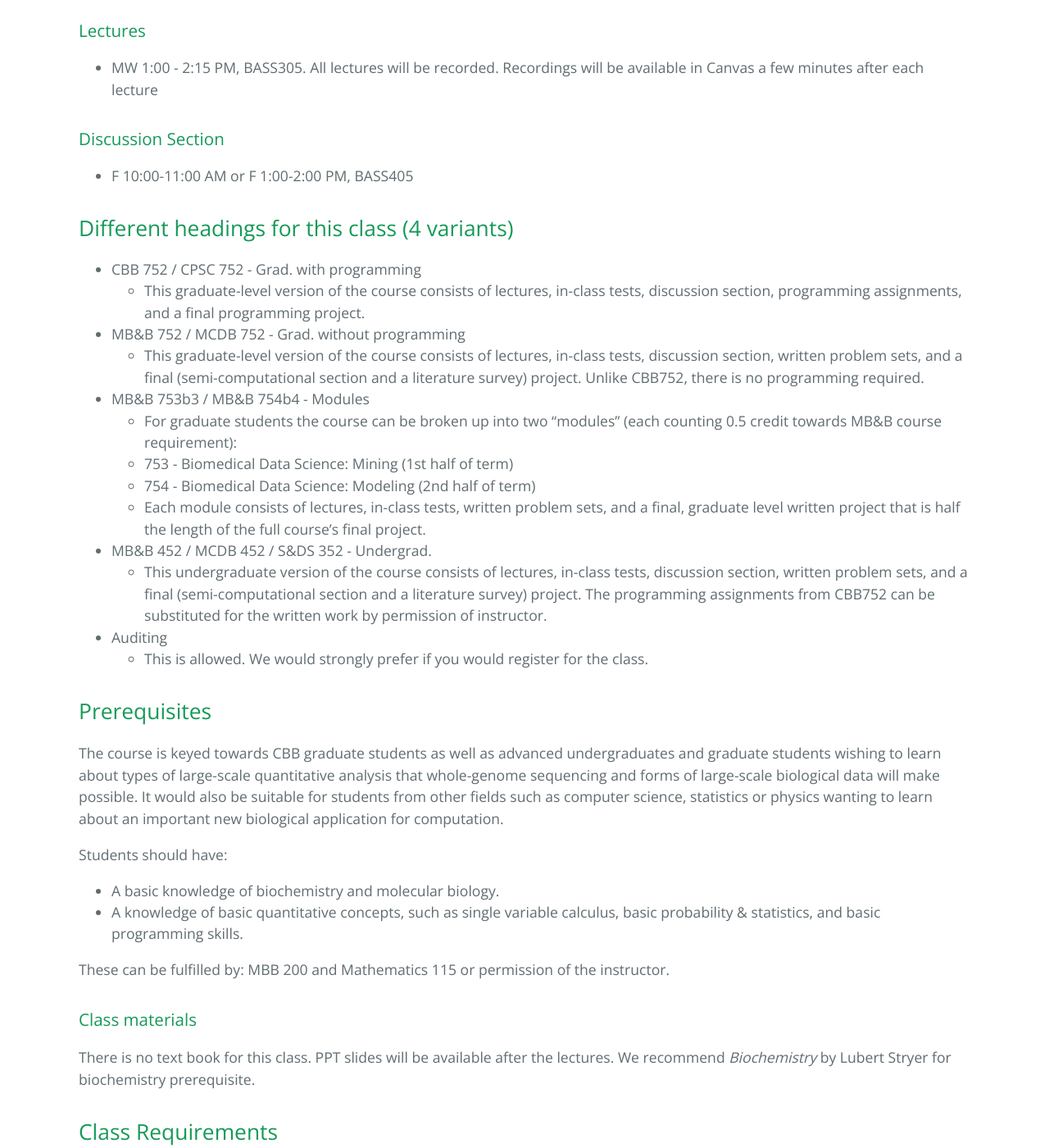
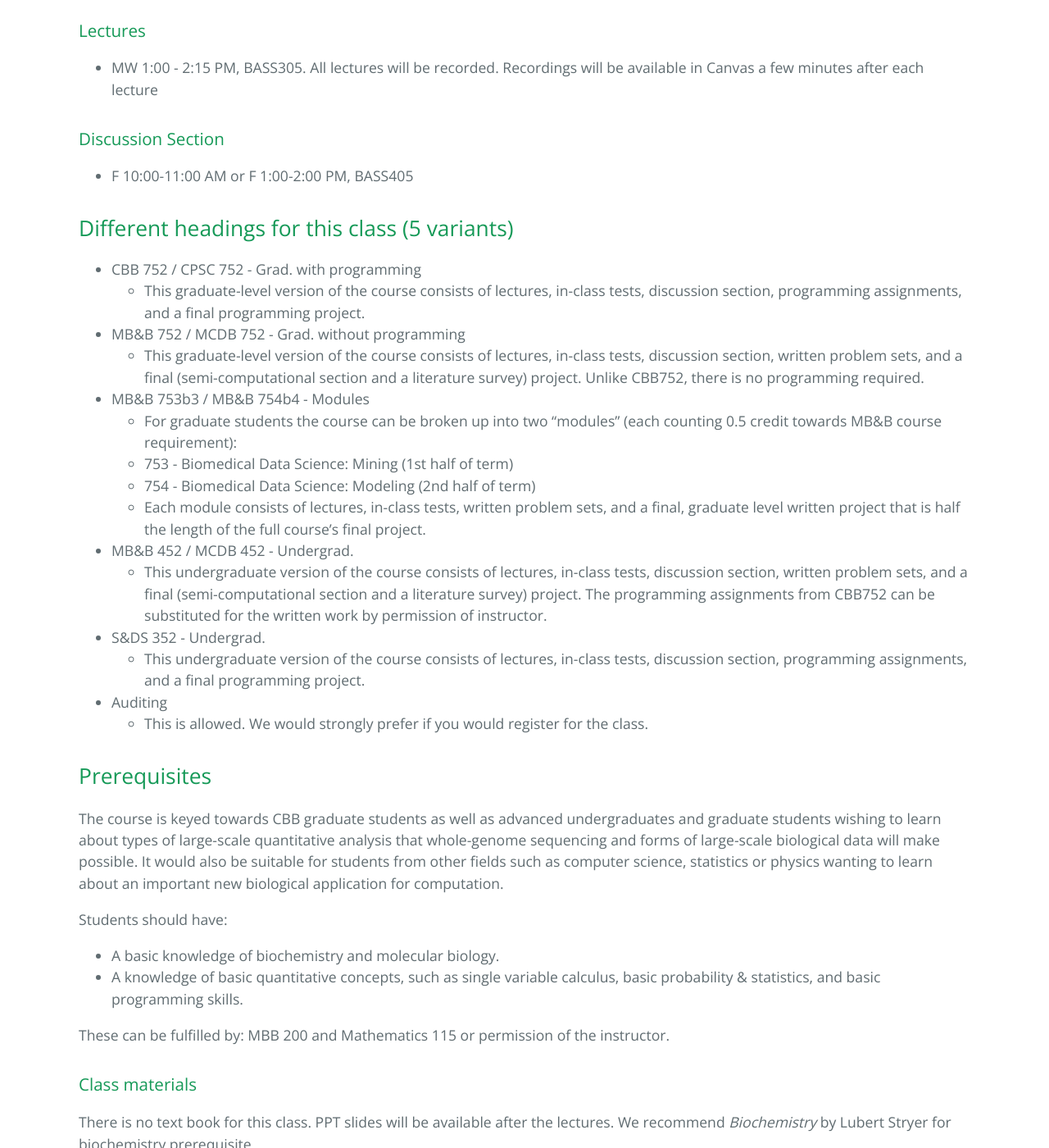
Before and after one commit to gersteinlab/cbb752b23, a Jekyll site: the page built from index.md, in a window 1280 px wide and 1400 px high, scrolled down 1130 px. Shown: the whole window at 82% size. Built offline with Jekyll 4.4.1, drawn with Linux system fonts in a browser that asks for light colours; our own code applies the rules of GitHub Pages for plain Markdown files.

Commit message:
Update index.md

```diff
--- a/index.md
+++ b/index.md
@@ -21,7 +21,7 @@ This course aims to equip students with some of the concepts and skills relevant
 
 - F 10:00-11:00 AM or F 1:00-2:00 PM, BASS405
 
-## Different headings for this class (4 variants)
+## Different headings for this class (5 variants)
 
 - CBB 752 / CPSC 752 - Grad. with programming
   - This graduate-level version of the course consists of lectures, in-class tests, discussion section, programming assignments, and a final programming project.
@@ -36,8 +36,11 @@ This course aims to equip students with some of the concepts and skills relevant
   - 754 - Biomedical Data Science: Modeling (2nd half of term)
   - Each module consists of lectures, in-class tests, written problem sets, and a final, graduate level written project that is half the length of the full course's final project.
 
-- MB&B 452 / MCDB 452 / S&DS 352 - Undergrad.
+- MB&B 452 / MCDB 452 - Undergrad.
   - This undergraduate version of the course consists of lectures, in-class tests, discussion section, written problem sets, and a final (semi-computational section and a literature survey) project. The programming assignments from CBB752 can be substituted for the written work by permission of instructor.
+
+- S&DS 352 - Undergrad.
+  - This undergraduate version of the course consists of lectures, in-class tests, discussion section, programming assignments, and a final programming project.
 
 - Auditing
   - This is allowed. We would strongly prefer if you would register for the class.
```
